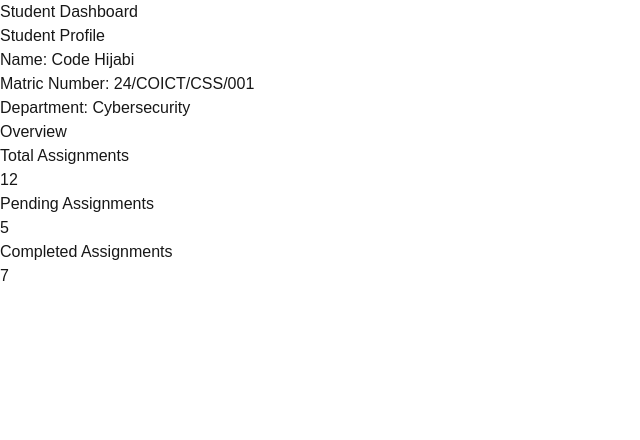
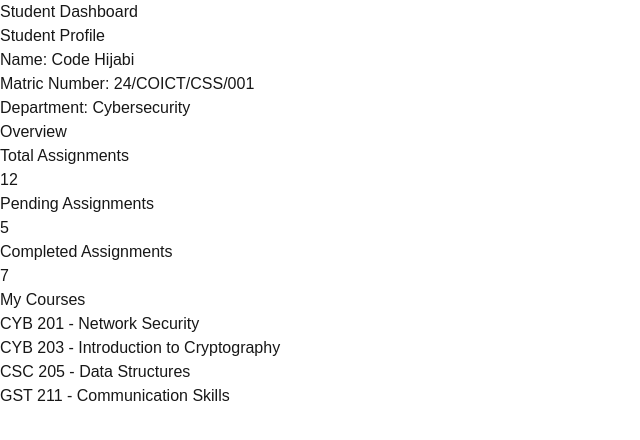
Before and after one commit to Hassanahayoola/myfirstapp, a Next.js app: page / in a window 1280 px wide. Shown: the top 440 px of the page, without its empty margins (0-640 px from the left). Built offline with nearby package versions, Linux system fonts and the light colour scheme.

Commit message:
add my courses

```diff
--- /dev/null
+++ b/app/components/MyCourses.tsx
@@ -0,0 +1,19 @@
+export default function MyCourses() {
+  const courses = [
+    "CYB 201 - Network Security",
+    "CYB 203 - Introduction to Cryptography",
+    "CSC 205 - Data Structures",
+    "GST 211 - Communication Skills",
+  ];
+
+  return (
+    <section>
+      <h2>My Courses</h2>
+      <ul>
+        {courses.map((course) => (
+          <li key={course}>{course}</li>
+        ))}
+      </ul>
+    </section>
+  );
+}
--- a/app/page.tsx
+++ b/app/page.tsx
@@ -1,6 +1,7 @@
 import Header from "./components/Header";
 import StudentProfile from "./components/StudentProfile";
 import OverviewCards from "./components/OverviewCards";
+import MyCourses from "./components/MyCourses";
 
 export default function Home() {
   return (
@@ -8,6 +9,7 @@ export default function Home() {
       <Header />
       <StudentProfile />
       <OverviewCards />
+      <MyCourses />
     </main>
   );
 }
```
